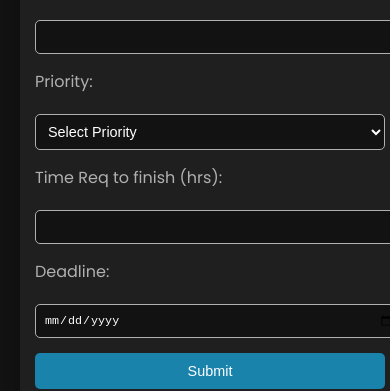
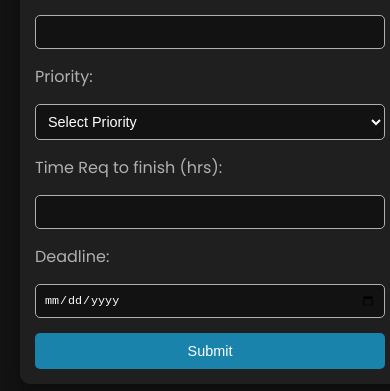
Before and after one commit to 18Sandeep18/StudyPartner-MERN01, a React (Create React App) app in the folder frontend/: page / in a window 390 px wide. Shown: the part 365-756 px from the top of the page. Built offline with nearby package versions, Linux system fonts and the light colour scheme; no server answers; sample sign-in values are in the browser's storage.

Commit message:
css mobile commented

```diff
--- a/frontend/src/index.css
+++ b/frontend/src/index.css
@@ -294,7 +294,7 @@ nav button:hover {
   background: rgba(0, 0, 0, 0.5);
   z-index: 999;  /* Below the modal */
 }
-
+/*
 @media (max-width: 768px) {
   .create, .edit-modal {
     width: 100%;
@@ -311,7 +311,7 @@ nav button:hover {
   .create textarea {
     width: 100%;
   }
-}/* Priority Dropdown in Edit Modal */
+}Priority Dropdown in Edit Modal */
 .edit-modal select {
   padding: 10px;
   font-size: 1em;
```
